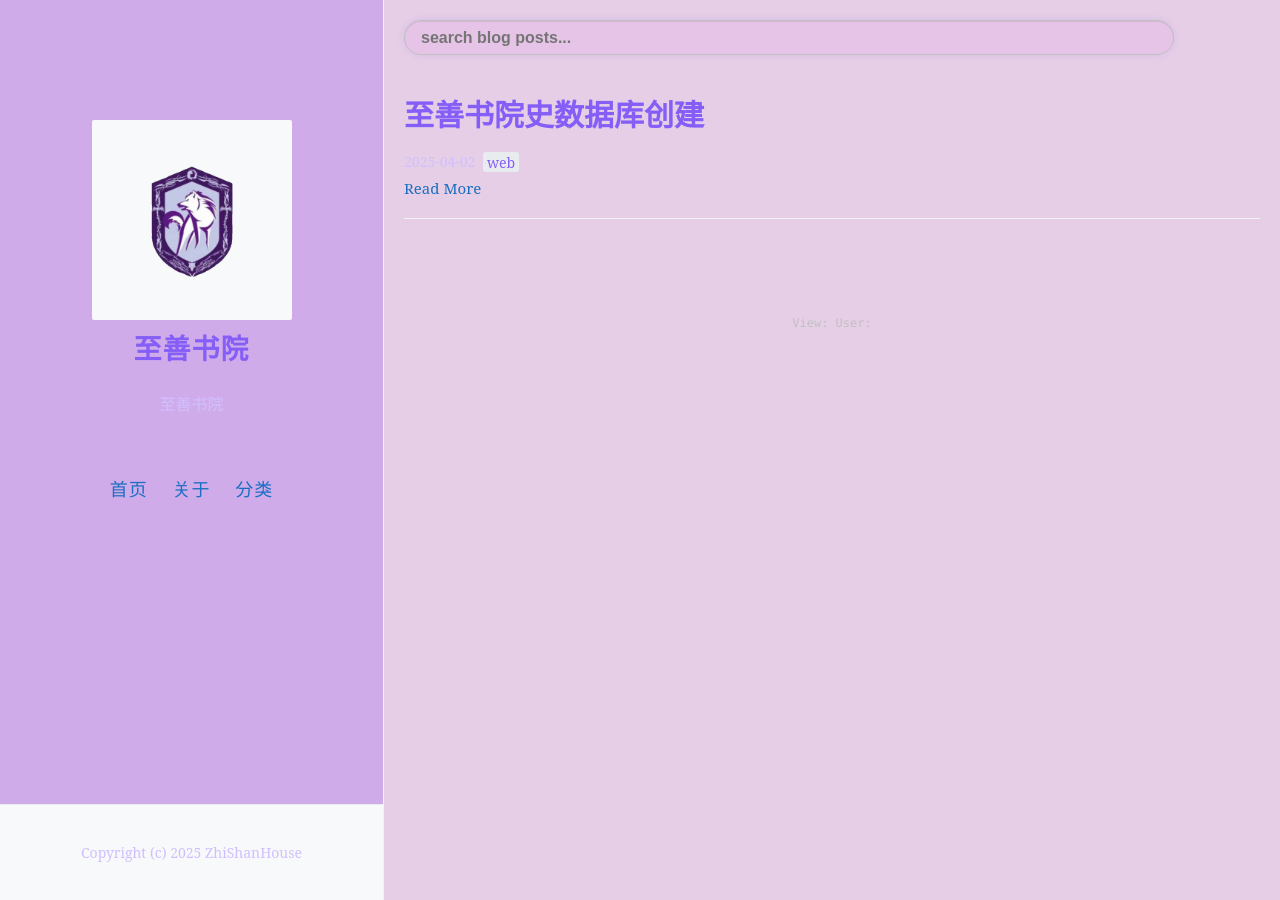
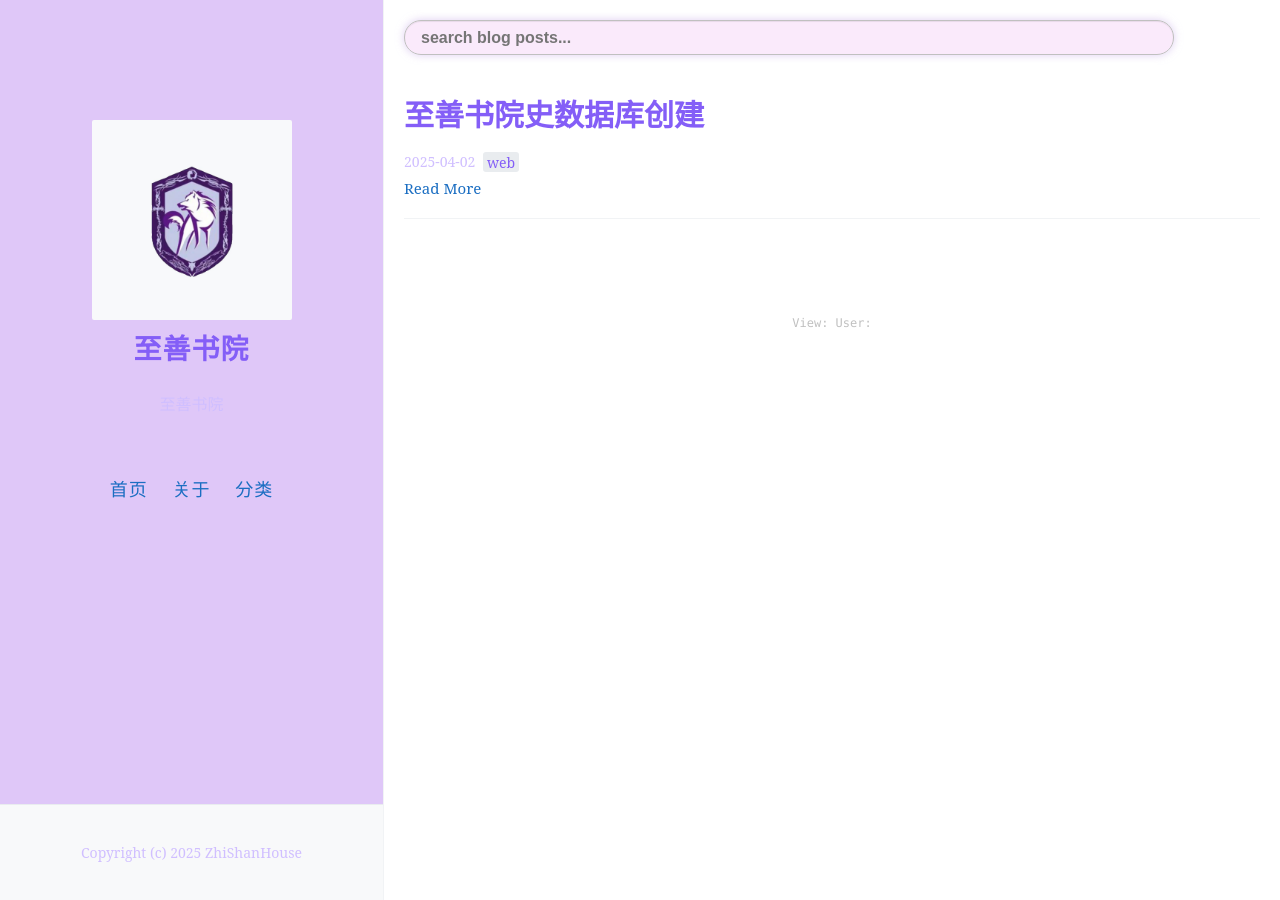
Before and after one commit to Ray2008y/ZhiShanHouseHistory.github.io, a Jekyll site: the page built from index.html, in a window 1280 px wide. Built offline with Jekyll 4.4.1, drawn with Linux system fonts in a browser that asks for light colours; the list of posts is cut into pages by our own code; comment, search, counter and statistics services are not loaded.

Commit message:
Update default.html

```diff
--- a/_layouts/default.html
+++ b/_layouts/default.html
@@ -1,7 +1,7 @@
 <!DOCTYPE html>
 <html>
   {% include head.html %}
-  <body style="background-color: #E6CFE6">
+  <body>
     {% include nav.html %}
 
     {% if page.toc==true %}
```
